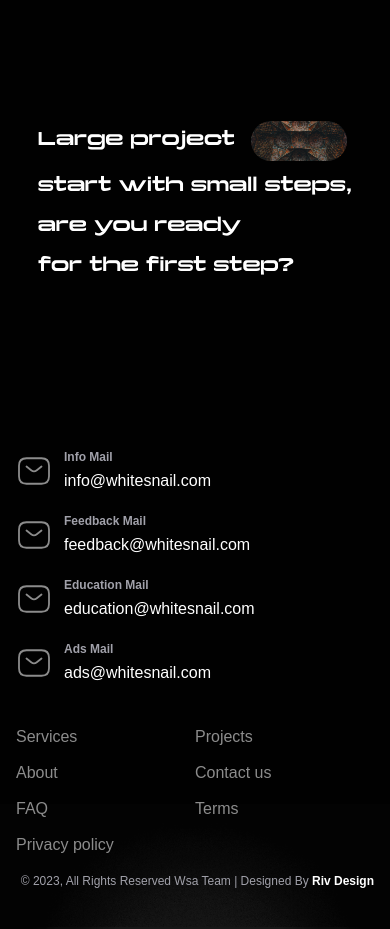
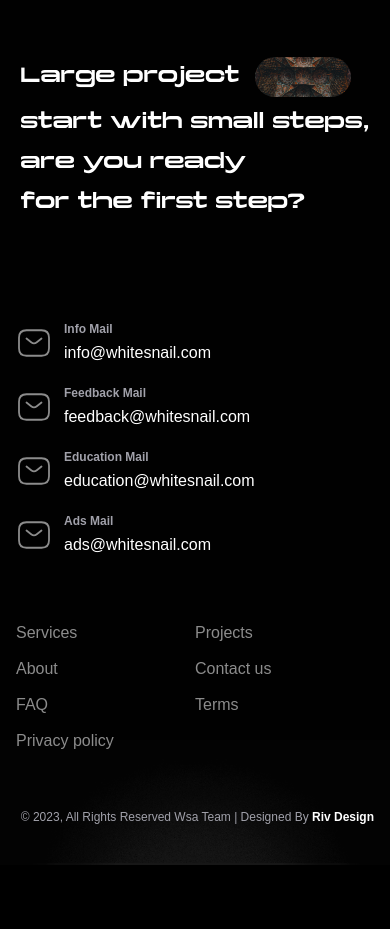
Before and after one commit to MiladDevarts/wsa, a Next.js app: page / in a window 390 px wide. Shown: the part 10260-11189 px from the top of the page. After the commit the page ends 11125 px from the top, so only its background shows below. Built offline with nearby package versions, Linux system fonts and the light colour scheme; a web font is replaced by a local one.

Commit message:
fix: edit sizing properties for footer

```diff
--- a/components/layout/Footer.jsx
+++ b/components/layout/Footer.jsx
@@ -3,8 +3,8 @@ import Link from "next/link"
 function Footer() {
   return (
     <footer className="mt-10 py-10 bg-contain bg-bottom bg-no-repeat" style={{ backgroundImage: `url('/images/footer/footer-bg.png')` }}>
-      <section className="container flex flex-col lg:flex-row lg:justify-between items-center gap-y-6 my-36">
-        <h2 className={`font-mono flex flex-col gap-y-3 lg:gap-y-6 items-start text-lg lg:text-4xl text-white font-bold lg:font-bold`}>
+      <section className="container flex flex-col lg:flex-row lg:justify-between items-center gap-y-6 my-20 lg:my-36">
+        <h2 className={`font-mono flex flex-col gap-y-3 lg:gap-y-6 items-start text-xl lg:text-4xl text-white font-bold lg:font-bold`}>
           <div className="flex gap-x-2 items-center">
             Large project
             <span className="inline-block bg-white lg:w-44 w-24 h-10 lg:h-14 rounded-full px-2 bg-cover bg-center ml-2 lg:ml-4" style={{ backgroundImage: `url('/images/footer/footer-badge.png')` }}>
@@ -24,7 +24,7 @@ function Footer() {
         </div>
       </section>
       <section className={`container`}>
-        <div className="grid grid-cols-1 lg:grid-cols-4 gap-y-5 lg:gap-x-5 my-4">
+        <div className="grid grid-cols-1 lg:grid-cols-4 gap-y-5 lg:gap-x-5 mt-4 mb-16">
           <div className="flex gap-x-3 items-center">
             <svg width="36" height="36" viewBox="0 0 36 36" fill="none" xmlns="http://www.w3.org/2000/svg">
               <path d="M25.5 30.75H10.5C6 30.75 3 28.5 3 23.25V12.75C3 7.5 6 5.25 10.5 5.25H25.5C30 5.25 33 7.5 33 12.75V23.25C33 28.5 30 30.75 25.5 30.75Z" stroke="#8C8C8C" strokeWidth="1.8" strokeLinecap="round" strokeLinejoin="round" />
@@ -118,7 +118,7 @@ function Footer() {
               Privacy policy
             </li>
           </ul>
-          <span className="w-full lg:w-auto text-right text-xs">© 2023, All Rights Reserved Wsa Team | Designed By <a className="font-bold text-white" href="http://www.rivdesign.se/">Riv Design</a> </span>
+          <span className="w-full lg:w-auto text-right text-xs mt-10 lg:mt-0">© 2023, All Rights Reserved Wsa Team | Designed By <a className="font-bold text-white" href="http://www.rivdesign.se/">Riv Design</a> </span>
         </div>
       </section>
     </footer>
```
